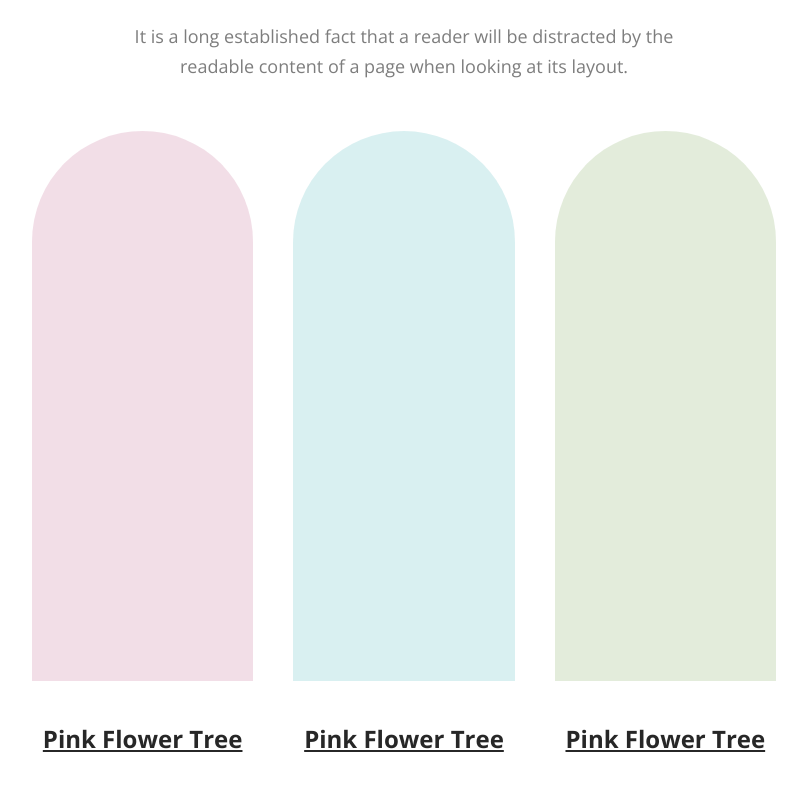
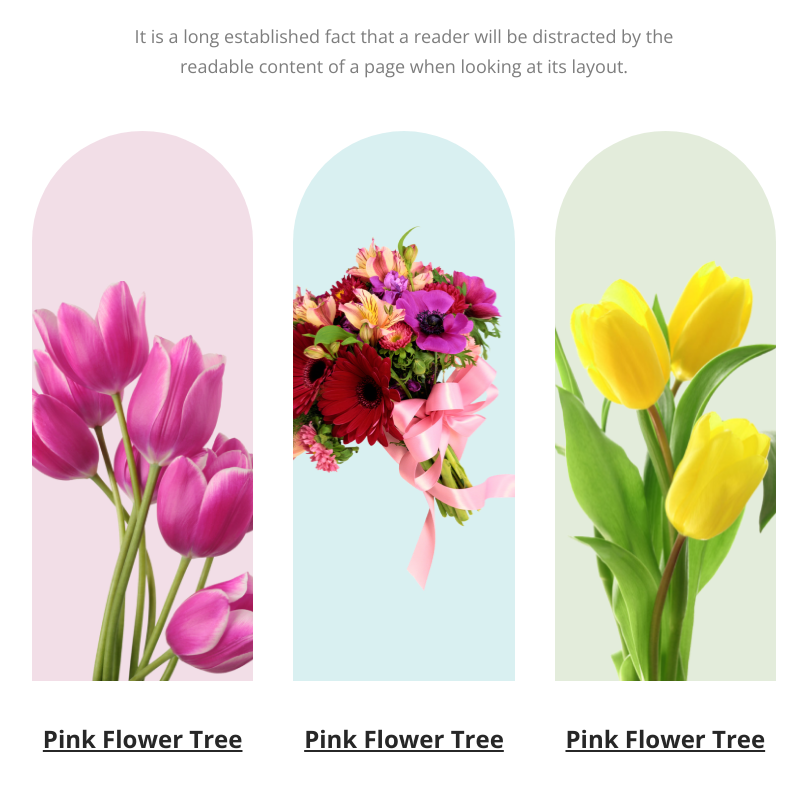
Before and after one commit to Sourav-121/Flower-Shop-project, a plain HTML site: page index.html in a window 1280 px wide. Shown: the part 1105-1900 px from the top of the page, without its empty margins (236-1043 px from the left). Drawn offline with nearby package versions, Linux system fonts and the light colour scheme; the site is published under a folder, as on GitHub Pages, so addresses that start at the root find nothing.

Commit message:
Update style.css

```diff
--- a/style.css
+++ b/style.css
@@ -102,7 +102,7 @@ body {
 
 #item1 {
   background-color: rgba(167, 33, 98, 0.15);
-  background-image: url("/Flower Asset/pngwing\ 6.png");
+  background-image: url("./Flower Asset/pngwing\ 6.png");
   background-repeat: no-repeat;
   background-position: bottom;
   background-size: 300px 400px;
@@ -110,7 +110,7 @@ body {
 }
 #item2 {
   background-color: rgba(5, 151, 160, 0.15);
-  background-image: url("/Flower Asset/pngwing\ 5.png");
+  background-image: url("./Flower Asset/pngwing\ 5.png");
   background-repeat: no-repeat;
   background-position: center;
   background-size: 370px 370px;
@@ -118,7 +118,7 @@ body {
 }
 #item3 {
   background-color: rgba(71, 125, 17, 0.15);
-  background-image: url("/Flower Asset/pngwing\ 7.png");
+  background-image: url("./Flower Asset/pngwing\ 7.png");
   background-repeat: no-repeat;
   background-position: bottom;
   background-size: 310px 470px;
@@ -205,7 +205,7 @@ body {
   height: 450px;
   width: 1400px;
   border-radius: 8px;
-  background-image: url("/Flower Asset/Rectangle\ 9.png");
+  background-image: url("./Flower Asset/Rectangle\ 9.png");
   background-size: cover;
   margin-bottom: 100px;
 }
```
